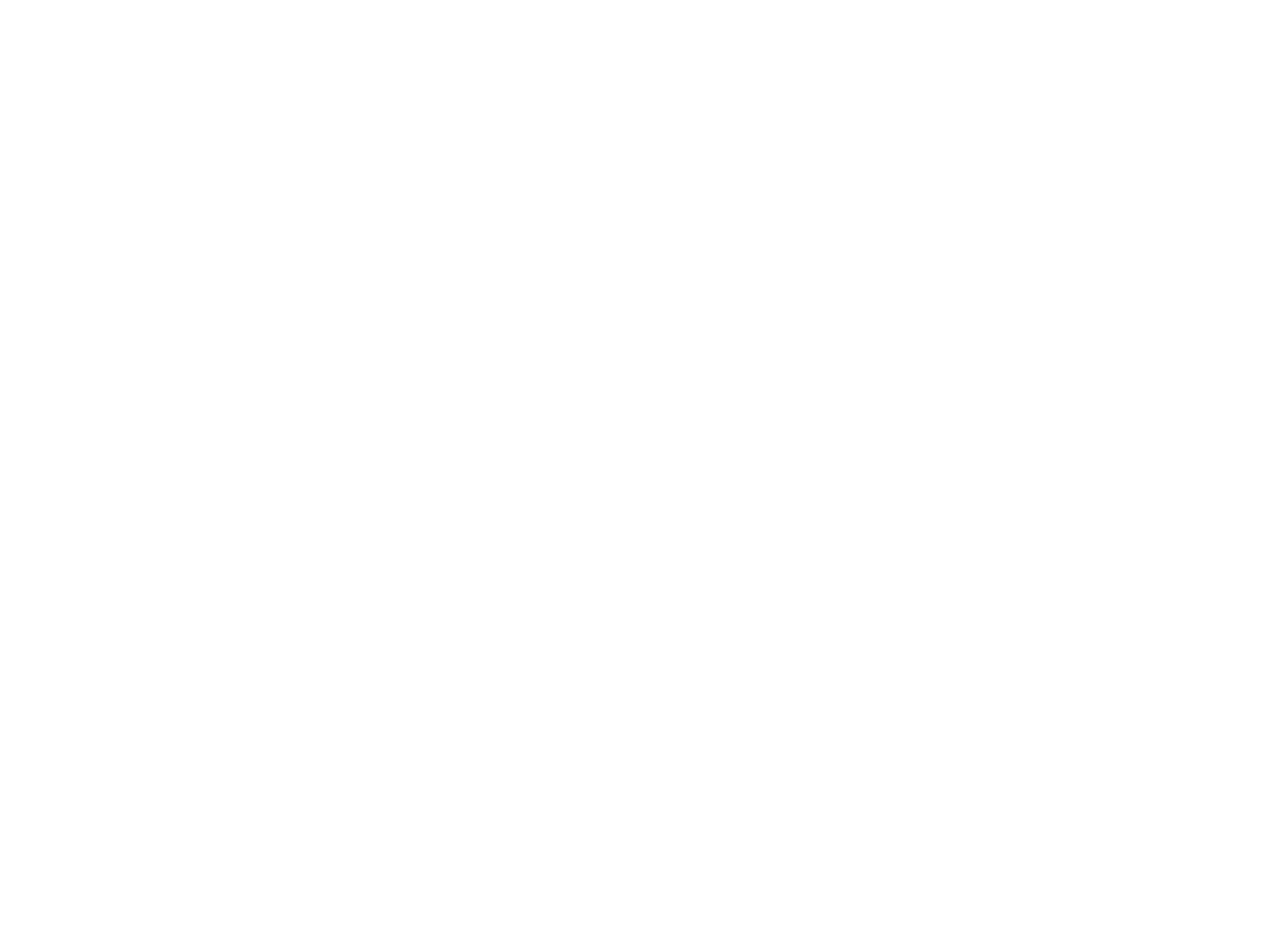
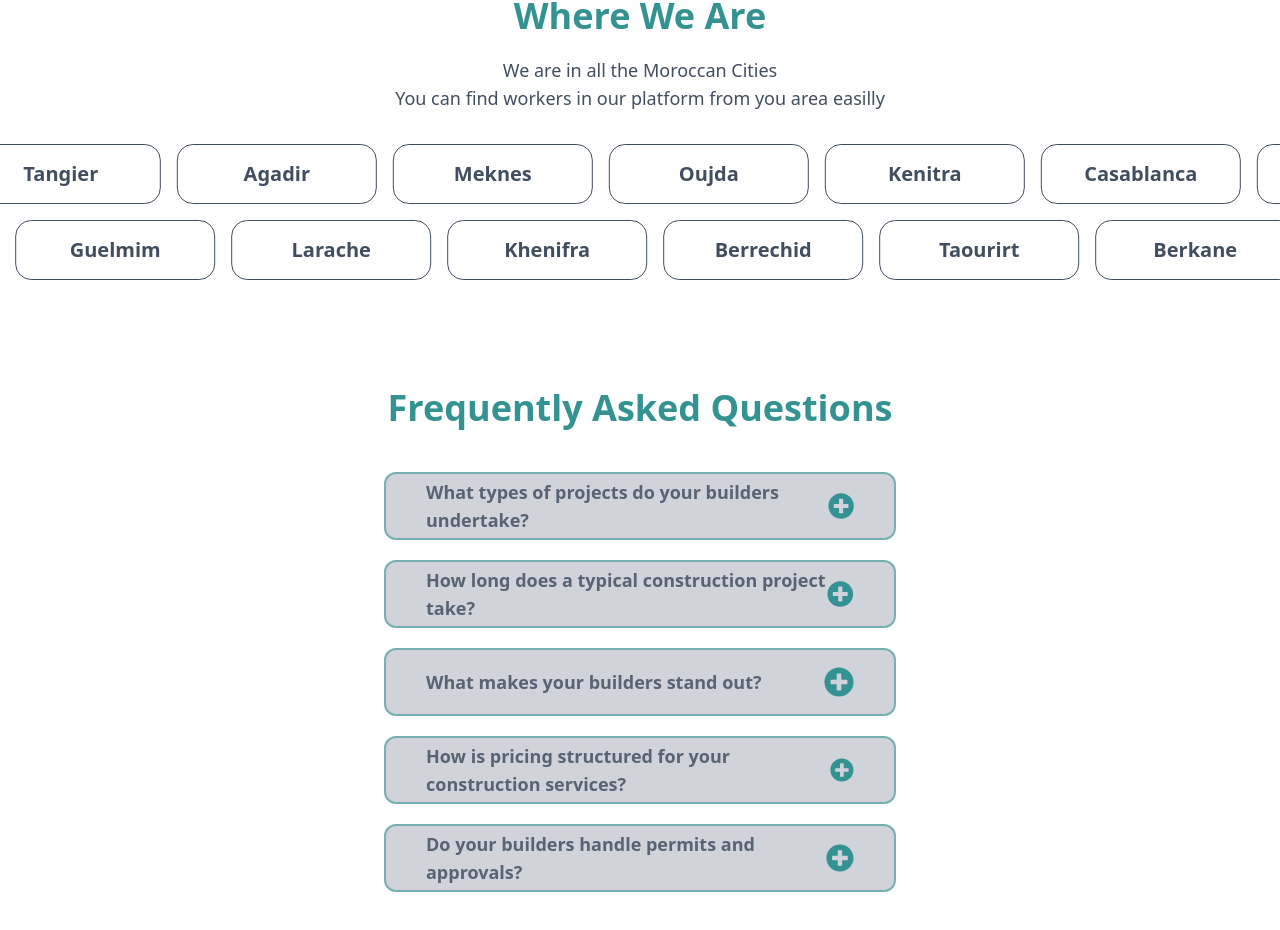
Before and after one commit to mohamedBelalia/pfe_frontend, a React (Vite) app: page / in a window 1280 px wide. Shown: the part 2786-3716 px from the top of the page. Before the commit the page ends 2866 px from the top, so only its background shows below. Built offline with nearby package versions, Linux system fonts and the light colour scheme.

Commit message:
'Where we are' & 'FAQs' Sections without the responsive for the FAQs

```diff
--- a/src/App.css
+++ b/src/App.css
@@ -21,12 +21,44 @@
     animation: changeTimer 7s infinite linear;
 }
 
+.zelijeBg{
+    background-image: url("../public/imgUsed/bg5.png");
+}
+
+.citiesScrollLeft{
+    animation: 120s citySlideLeft infinite linear;
+}
+
+.citiesScrollRight{
+    animation: 120s citySlideRight infinite linear;
+}
+
+@keyframes citySlideLeft {
+    0% {
+        transform: translateX(0);
+    }
+    50% {
+        transform: translateX(calc(-24 * 190px));
+    }
+    100%{
+        transform: translateX(0);
+    }
+}
+
+@keyframes citySlideRight {
+    0% {
+        transform: translateX(calc(-24 * 190px));
+    }
+    50% {
+        transform: translateX(0);
+    }
+    100%{
+        transform: translateX(calc(-24 * 190px));
+    }
+}
+
 @keyframes changeTimer {
     100% {
         transform: rotate(2turn);
      }
 }
-
-.zelijeBg{
-    background-image: url("../public/imgUsed/bg5.png");
-}
--- a/src/Components/Pages/Home/DemandedJobs/JobCard.tsx
+++ b/src/Components/Pages/Home/DemandedJobs/JobCard.tsx
@@ -6,8 +6,7 @@
 
 const JobCard = ({img , jobName , smallDescription}:JobCardTypes) => {
   return (
-    <div>
-
+    <div className="cursor-pointer">
         <div className="flex-none md:flex-1 md:h-[220px] w-[300px] bg-[#717e9153] rounded-xl overflow-hidden">
             <img src={img} alt={jobName} className="w-full md:h-[150px] h-[180px] object-cover" />
             <div className="md:h-[25%] h-[80px] flex justify-center items-center flex-col text-[#2b3441]">
--- /dev/null
+++ b/src/Components/Pages/Home/Faqs/Faqs.tsx
@@ -0,0 +1,26 @@
+import { useState } from "react";
+import {faQuestions} from "../../../../assets/jsonUsed/Faqs.json"
+import Question from "./Question";
+
+
+const Faqs = () => {
+
+    const [clickedId , setClickedId] = useState<string>("non")
+
+  return (
+    <div className="md:w-[80%] mx-auto mt-24 pt-3">
+        <h1 className="text-center text-4xl font-bold text-[#349292]">Frequently Asked Questions</h1>
+
+        <div className="mt-11 flex flex-col gap-5">
+            {
+                faQuestions.map((faq,_)=>(
+                    <Question key={faq.id} setClick={setClickedId} id={faq.id} question={faq.question} answer={faq.answer} clickedId={clickedId} />
+                ))
+            }
+        </div>
+
+    </div>
+  )
+}
+
+export default Faqs
--- /dev/null
+++ b/src/Components/Pages/Home/Faqs/Question.tsx
@@ -0,0 +1,47 @@
+import { FaMinusCircle , FaPlusCircle} from "react-icons/fa";
+
+interface questionTypes {
+    id : string ,
+    question : string ,
+    answer : string ,
+    clickedId : string ,
+    setClick : (id :string) => void
+}
+
+const Question = ({id , question , answer , clickedId , setClick}:questionTypes) => {
+
+    const isClicked : boolean = id == clickedId ;
+
+    const show = () => {
+        setClick(id)
+    }
+
+    const hide = () => {
+        setClick("non")
+    }
+
+  return (
+    <div className="md:w-[50%] mx-auto">
+        <div
+            className={`w-full h-[60px] bg-[#D0D3DA] border-2 border-[#3492928c]
+            flex justify-between py-8 px-10 items-center ${isClicked ? 'rounded-t-xl' : 'rounded-xl'}`}>
+
+            <h1 className="font-bold text-lg text-[#586374]">{question}</h1>
+            {
+                isClicked ?
+                <FaMinusCircle className="cursor-pointer text-3xl text-[#349292]" onClick={hide}/>
+                :
+                <FaPlusCircle className="cursor-pointer text-3xl text-[#349292]" onClick={show}/>
+            }
+        </div>
+
+        <div className={` bg-[#D0D3DA] text-[#3f4855] rounded-b-xl transition-all duration-100 ease-in-out  overflow-hidden
+                ${isClicked ? " border-r-2 border-b-2 border-l-2 border-[#3492928c] p-6"
+                : "h-0"}`}>
+            {answer}
+        </div>
+    </div>
+  )
+}
+
+export default Question
--- a/src/Components/Pages/Home/Home.tsx
+++ b/src/Components/Pages/Home/Home.tsx
@@ -3,6 +3,8 @@
 import JobsDetails from "./JobsDetails"
 import HowWeWork from "./HowWeWork"
 import DemandedJobs from "./DemandedJobs/DemandedJobs"
+import WhereWeAre from "./whereWeAre/WhereWeAre"
+import Faqs from "./Faqs/Faqs"
 
 const Home = () => {
 
@@ -15,6 +17,8 @@
         <JobsDetails idJob={choosenJob}/>
         <HowWeWork/>
         <DemandedJobs/>
+        <WhereWeAre/>
+        <Faqs/>
     </div>
   )
 }
--- /dev/null
+++ b/src/Components/Pages/Home/whereWeAre/CityName.tsx
@@ -0,0 +1,15 @@
+
+interface cityNameTypes {
+    cityName : string ,
+}
+
+const CityName = ({cityName}:cityNameTypes) => {
+  return (
+    <div className="flex-none test w-[200px] h-[60px] px-2 py-3 rounded-2xl
+        border border-[#414E5F] flex justify-center items-center text-xl font-semibold text-[#414E5F]">
+        {cityName}
+    </div>
+  )
+}
+
+export default CityName
--- /dev/null
+++ b/src/Components/Pages/Home/whereWeAre/WhereWeAre.tsx
@@ -0,0 +1,39 @@
+import {cities} from "../../../../assets/jsonUsed/cities.json"
+import CityName from "./CityName"
+
+const WhereWeAre = () => {
+  return (
+    <div className="mt-16 pt-3">
+        <h1 className="text-center text-4xl font-bold text-[#349292]">Where We Are</h1>
+        <div className="mx-auto text-center mt-5">
+            <p className="text-lg text-[#414E5F]">
+                We are in all the Moroccan Cities  <br/>
+                You can find workers in our platform from you area easilly
+            </p>
+        </div>
+
+        <div className="overflow-hidden relative">
+            <div className="flex gap-4 mt-8 citiesScrollLeft">
+                {
+                    cities.map((city , index)=>(
+                        <CityName cityName={city} key={index}/>
+                    ))
+                }
+            </div>
+        </div>
+
+        <div className="overflow-hidden">
+            <div className="flex gap-4 mt-4 citiesScrollRight">
+                {
+                    cities.map((city , index)=>(
+                        <CityName cityName={city} key={index}/>
+                    ))
+                }
+            </div>
+        </div>
+
+    </div>
+  )
+}
+
+export default WhereWeAre
--- /dev/null
+++ b/src/assets/jsonUsed/Faqs.json
@@ -0,0 +1,29 @@
+{
+    "faQuestions" : [
+        {
+            "id" : "Q1" ,
+            "question" : "What types of projects do your builders undertake?" ,
+            "answer" : "Our skilled builders are experienced in a wide range of construction projects, including residential homes, commercial spaces, renovations, and more. Whether you're looking to build a new structure or update an existing one"
+        },
+        {
+            "id" : "Q2" ,
+            "question" : "How long does a typical construction project take?" ,
+            "answer" : "The duration of a construction project varies based on factors such as project size, complexity, and weather conditions. Our team works diligently to provide accurate project timelines during the initial consultation"
+        },
+        {
+            "id" : "Q3" ,
+            "question" : "What makes your builders stand out?" ,
+            "answer" : "Our builders are committed to delivering exceptional craftsmanship, attention to detail, and superior customer service. We prioritize open communication throughout the entire construction process."
+        },
+        {
+            "id" : "Q4" ,
+            "question" : "How is pricing structured for your construction services?" ,
+            "answer" : "Our pricing is transparent and tailored to each specific project. During the consultation phase, we provide a detailed estimate outlining the costs associated with labor, materials, permits, and any other relevant expenses."
+        },
+        {
+            "id" : "Q5" ,
+            "question" : "Do your builders handle permits and approvals?" ,
+            "answer" : "Yes, our team is well-versed in navigating the regulatory landscape. We take care of obtaining the required permits and approvals to ensure that your construction project complies with local building codes and regulations. "
+        }
+    ]
+}
--- /dev/null
+++ b/src/assets/jsonUsed/cities.json
@@ -0,0 +1,33 @@
+{
+    "cities": [
+      "Rabat",
+      "Fes",
+      "Tangier",
+      "Agadir",
+      "Meknes",
+      "Oujda",
+      "Kenitra",
+      "Casablanca",
+      "Tetouan",
+      "Safi",
+      "Khouribga",
+      "Marrakech",
+      "Beni Mellal",
+      "Nador",
+      "Erfoud",
+      "El Jadida",
+      "Taza",
+      "Ksar El Kebir",
+      "Settat",
+      "Guelmim",
+      "Larache",
+      "Khenifra",
+      "Berrechid",
+      "Taourirt",
+      "Berkane",
+      "Tiznit",
+      "Ouarzazate",
+      "Sidi Slimane",
+      "Lagouira"
+    ]
+  }
```
